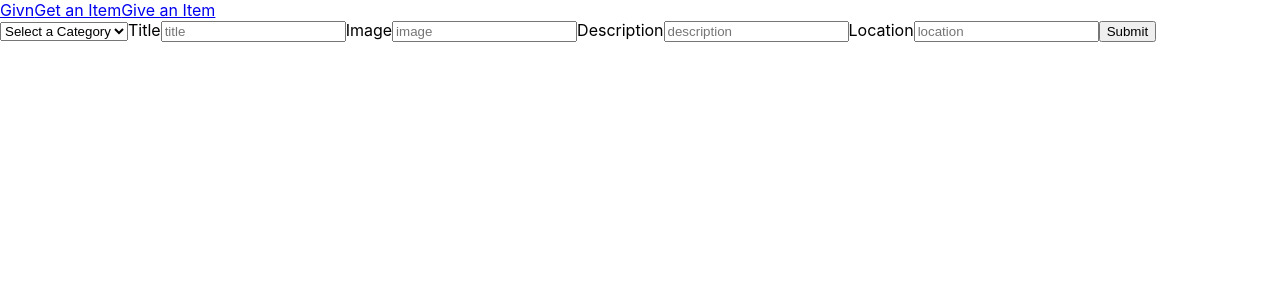
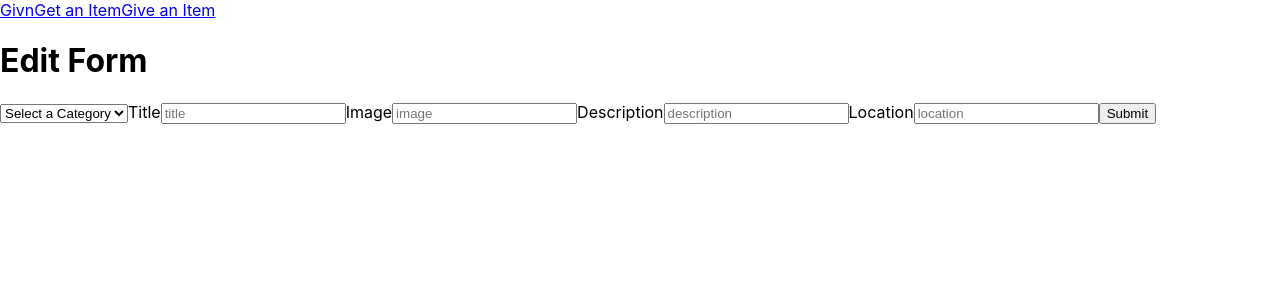
Before and after one commit to AnJuHyppolite/Capstone-Givn, a React (Create React App) app in the folder front-end/: page /posts/1/edit in a window 1280 px wide. Shown: the top 300 px of the page. Built offline with nearby package versions, Linux system fonts and the light colour scheme.

Commit message:
edit page

```diff
--- a/front-end/src/Pages/Edit.js
+++ b/front-end/src/Pages/Edit.js
@@ -3,6 +3,7 @@ const { default: EditForm } = require("../Components/EditForm");
 const Edit = () => {
   return (
     <div>
+      <h1>Edit Form</h1>
       <EditForm />
     </div>
   );
```
